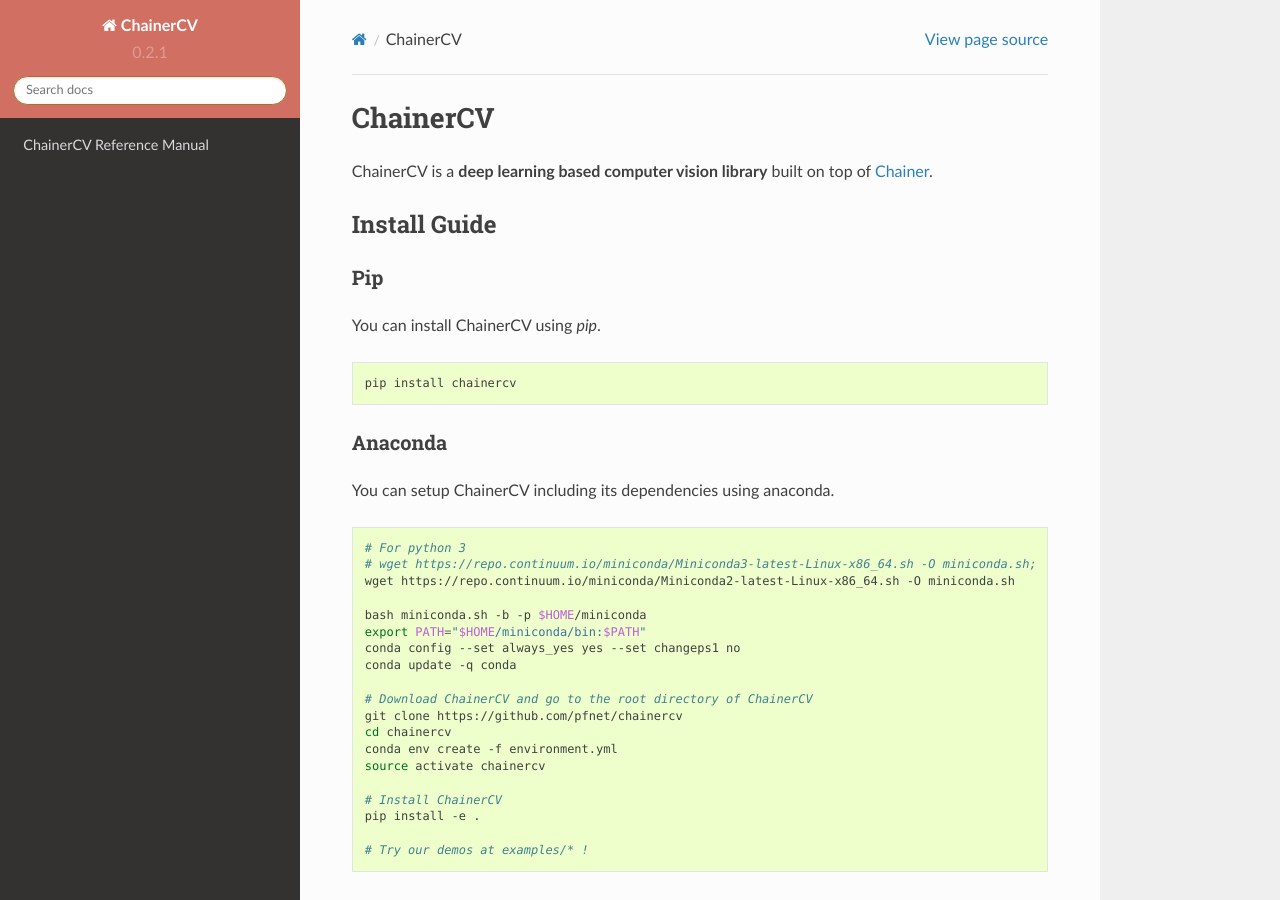
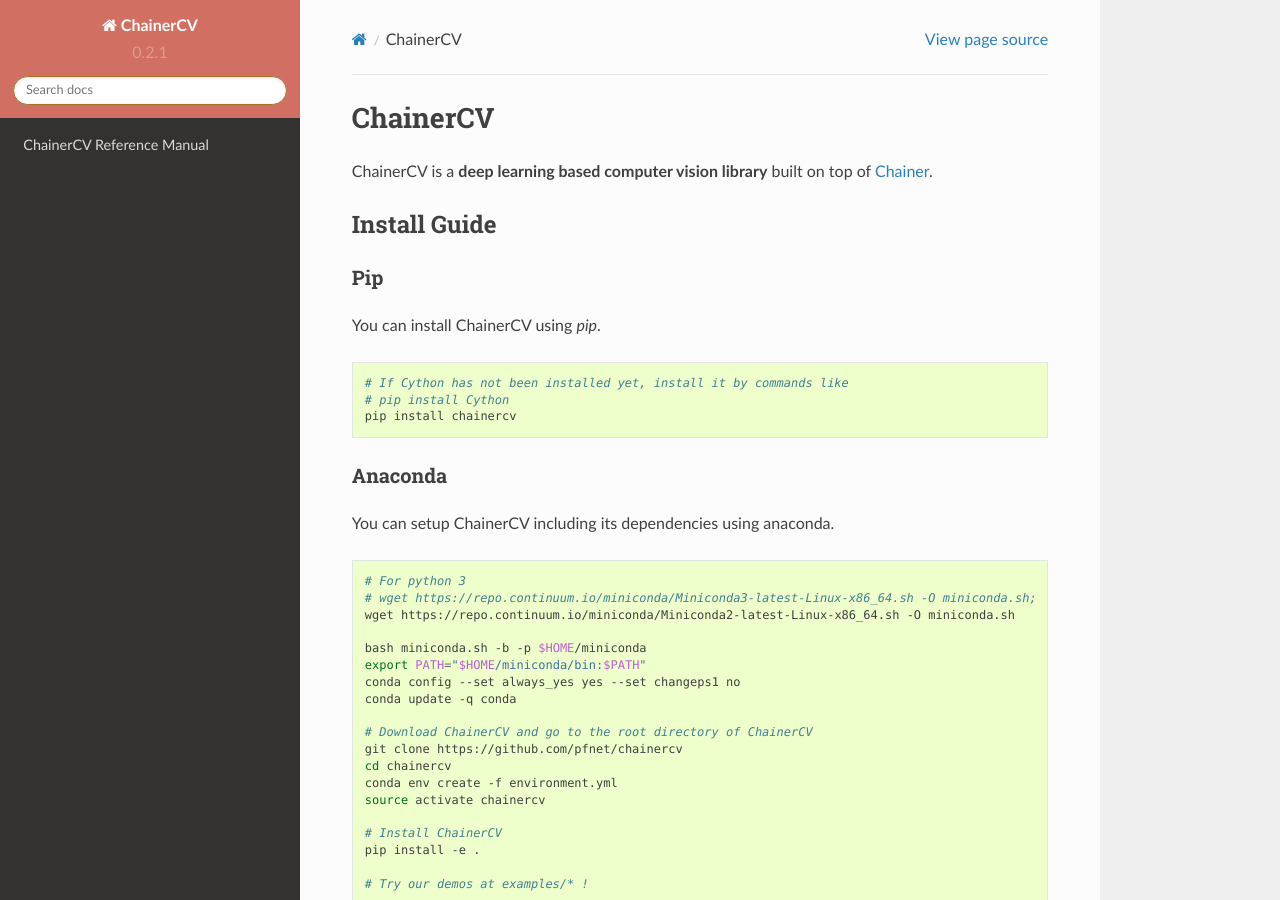
Before and after one commit to chainer/chainercv, a Sphinx documentation site: the page built from docs/source/index.rst, in a window 1280 px wide and 900 px high. Built offline with Sphinx 7.4.7 and the Read the Docs theme 2.0.0, drawn with Linux system fonts in a browser that asks for light colours.

Commit message:
add a comment about installing cython

```diff
--- a/docs/source/index.rst
+++ b/docs/source/index.rst
@@ -16,6 +16,8 @@
 
 .. code-block:: shell
 
+    # If Cython has not been installed yet, install it by commands like
+    # pip install Cython
     pip install chainercv
 
 
```
